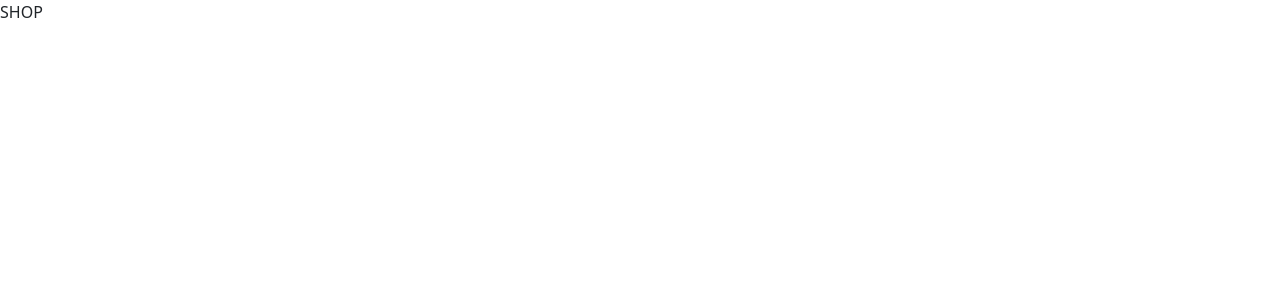
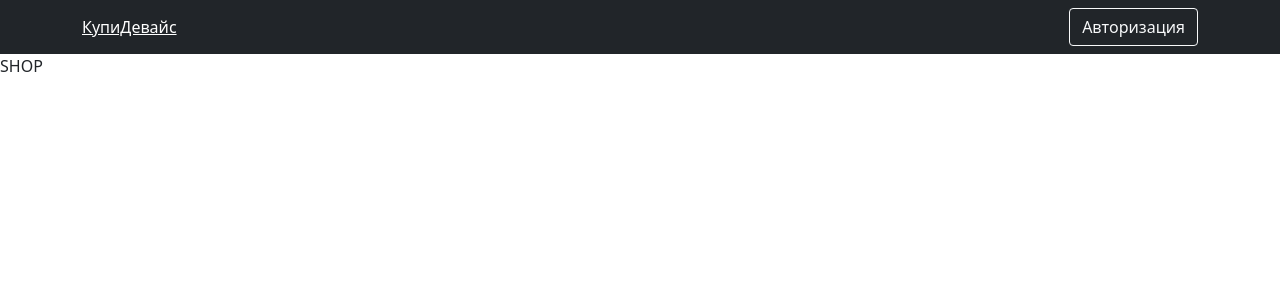
Before and after one commit to Denwa799/PERNonlineStore, a React (Create React App) app in the folder client/: page / in a window 1280 px wide. Shown: the top 300 px of the page. Built offline with nearby package versions, Linux system fonts and the light colour scheme.

Commit message:
Add Navbar

```diff
--- a/client/src/App.js
+++ b/client/src/App.js
@@ -1,10 +1,12 @@
 import React from 'react'
 import AppRouter from "./components/AppRouter";
 import {BrowserRouter} from "react-router-dom";
+import NavBar from "./components/NavBar";
 
 function App() {
     return (
         <BrowserRouter>
+            <NavBar/>
             <AppRouter/>
         </BrowserRouter>
     );
--- /dev/null
+++ b/client/src/components/NavBar.js
@@ -0,0 +1,30 @@
+import React, {useContext} from 'react';
+import {Context} from "../index";
+import {Button, Container, Nav, Navbar} from "react-bootstrap";
+import {NavLink} from "react-router-dom";
+import {SHOP_ROUTE} from "../utils/consts";
+import {observer} from "mobx-react-lite";
+
+const NavBar = observer(() => {
+    const {user} = useContext(Context)
+    return (
+        <Navbar bg="dark" variant="dark">
+            <Container>
+                <NavLink style={{color: 'white'}} to={SHOP_ROUTE}>КупиДевайс</NavLink>
+                {user.isAuth ?
+                    <Nav style={{color: 'white'}}>
+                        <Button variant={"outline-light"}>Админ панель</Button>
+                        <Button variant={"outline-light"} style={{marginLeft: 15}}>Выйти</Button>
+                    </Nav>
+                    :
+                    <Nav style={{color: 'white'}}>
+                        <Button variant={"outline-light"} onClick={() => user.setIsAuth(true)}>Авторизация</Button>
+                    </Nav>
+                }
+            </Container>
+        </Navbar>
+    );
+});
+
+
+export default NavBar;
```
